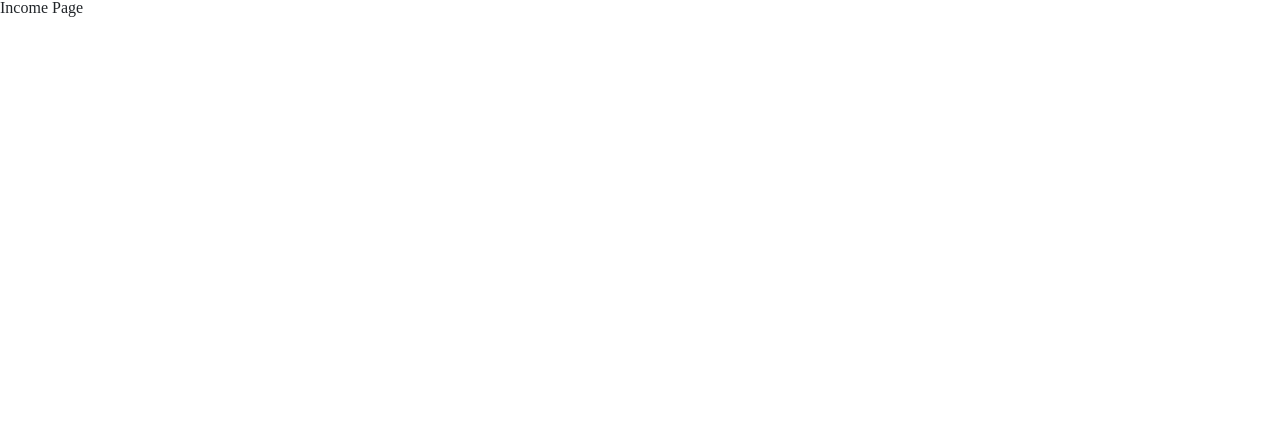
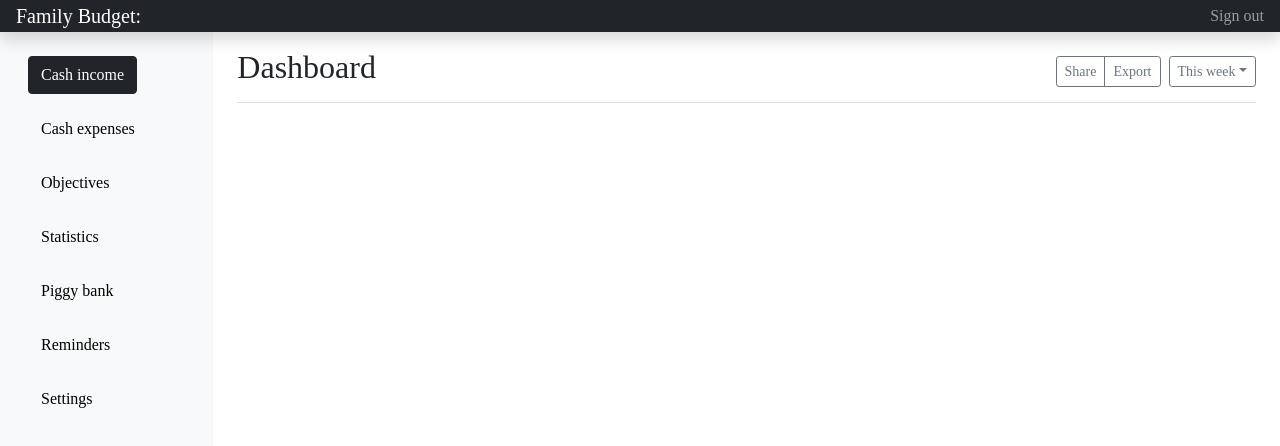
Before and after one commit to RafoelAz/FamilyBudget, a React (Create React App) app in the folder ui/: page /income in a window 1280 px wide. Shown: the top 446 px of the page. Built offline with nearby package versions, Linux system fonts and the light colour scheme; the HTML template or start-up script is replaced by a standard one.

Commit message:
income page

```diff
--- a/ui/src/pages/income.page.jsx
+++ b/ui/src/pages/income.page.jsx
@@ -1,3 +1,124 @@
+import './income.page.css';
+
 export function IncomePage() {
-  return <h1>Income Page</h1>;
+  return (
+    <div>
+      <body>
+        <header class="navbar navbar-dark sticky-top bg-dark flex-md-nowrap p-0 shadow">
+          <a class="navbar-brand col-md-3 col-lg-2 me-0 px-3" href="#/">
+            Family Budget:
+          </a>
+          <button
+            class="navbar-toggler position-absolute d-md-none collapsed"
+            type="button"
+            data-bs-toggle="collapse"
+            data-bs-target="#sidebarMenu"
+            aria-controls="sidebarMenu"
+            aria-expanded="false"
+            aria-label="Toggle navigation">
+            <span class="navbar-toggler-icon" />
+          </button>
+          <ul class="navbar-nav px-3">
+            <li class="nav-item text-nowrap">
+              <a class="nav-link" href="#/">
+                Sign out
+              </a>
+            </li>
+          </ul>
+        </header>
+        <div class="container-fluid">
+          <div class="row">
+            <nav
+              id="sidebarMenu"
+              class="col-md-3 col-lg-2 d-md-block bg-light sidebar collapse">
+              <div class="position-sticky pt-3">
+                <ul class="nav flex-column">
+                  <li class="nav-item">
+                    <a class="nav-link active" aria-current="page" href="#/">
+                      <span data-feather="home" />
+                      <button type="button" class="btn btn-dark">
+                        Cash income
+                      </button>
+                    </a>
+                  </li>
+                  <li class="nav-item">
+                    <a class="nav-link" href="#/">
+                      <span data-feather="file" />
+                      <button type="button" class="btn btn-light">
+                        Cash expenses
+                      </button>
+                    </a>
+                  </li>
+                  <li class="nav-item">
+                    <a class="nav-link" href="#/">
+                      <span data-feather="shopping-cart" />
+                      <button type="button" class="btn btn-light">
+                        Objectives
+                      </button>
+                    </a>
+                  </li>
+                  <li class="nav-item">
+                    <a class="nav-link" href="#/">
+                      <span data-feather="users" />
+                      <button type="button" class="btn btn-light">
+                        Statistics
+                      </button>
+                    </a>
+                  </li>
+                  <li class="nav-item">
+                    <a class="nav-link" href="#/">
+                      <span data-feather="bar-chart-2" />
+                      <button type="button" class="btn btn-light">
+                        Piggy bank
+                      </button>
+                    </a>
+                  </li>
+                  <li class="nav-item">
+                    <a class="nav-link" href="#/">
+                      <span data-feather="layers" />
+                      <button type="button" class="btn btn-light">
+                        Reminders
+                      </button>
+                    </a>
+                  </li>
+                  <li class="nav-item">
+                    <a class="nav-link" href="#/">
+                      <span data-feather="settings" />
+                      <button type="button" class="btn btn-light">
+                        Settings
+                      </button>
+                    </a>
+                  </li>
+                </ul>
+              </div>
+            </nav>
+
+            <main class="col-md-9 ms-sm-auto col-lg-10 px-md-4">
+              <div class="d-flex justify-content-between flex-wrap flex-md-nowrap align-items-center pt-3 pb-2 mb-3 border-bottom">
+                <h1 class="h2">Dashboard</h1>
+                <div class="btn-toolbar mb-2 mb-md-0">
+                  <div class="btn-group me-2">
+                    <button type="button" class="btn btn-sm btn-outline-secondary">
+                      Share
+                    </button>
+                    <button type="button" class="btn btn-sm btn-outline-secondary">
+                      Export
+                    </button>
+                  </div>
+                  <button
+                    type="button"
+                    class="btn btn-sm btn-outline-secondary dropdown-toggle">
+                    <span data-feather="calendar" />
+                    This week
+                  </button>
+                </div>
+              </div>
+
+              <canvas class="my-4 w-100" id="myChart" width="900" height="380" />
+            </main>
+          </div>
+        </div>
+      </body>
+    </div>
+  );
 }
```
Also changed, not shown: ui/src/pages/income.css (deleted), ui/src/pages/income.page.css (added).
